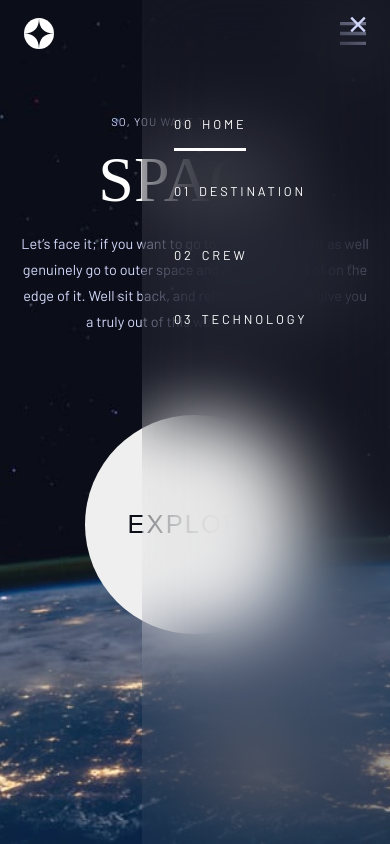
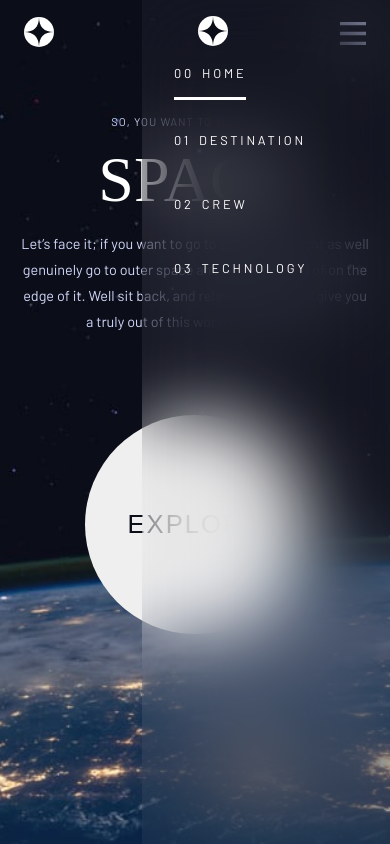
Before and after one commit to sabbircoder07/Space-tourism-multi-page-website, a website: page index.html in a window 390 px wide. Both pictures are taken after a click on the picture 353 px from the left and 33 px from the top of the page. Drawn offline with Linux system fonts and the light colour scheme; a web font is replaced by a local one.

Commit message:
Add files via upload

```diff
--- a/index.html
+++ b/index.html
@@ -32,17 +32,20 @@
   <body>
     <div class="home-container">
       <header class="header">
-        <img src="assets/shared/logo.svg" alt="Space tourism" class="logo" />
+        <a href="index.html" class="logo-link"
+          ><img src="assets/shared/logo.svg" alt="Space tourism" class="logo"
+        /></a>
         <div class="horizontal-bar">
           <hr />
         </div>
         <div class="nav-bar-mobile nav-mobile-hide">
           <nav class="nav-mobile">
-            <img
-              src="assets/shared/icon-close.svg"
-              alt="icon close"
-              class="icon-close"
-            />
+            <a href="index.html" class="logo-link"
+              ><img
+                src="assets/shared/logo.svg"
+                alt="Space tourism"
+                class="logo"
+            /></a>
             <ul class="moble-nav">
               <li class="moble-nav__item">
                 <a href="index.html" class="moble-nav__link active">
```
Also changed, not shown: crew-commander.html (+3 -1 lines), crew-engineer.html (+3 -1 lines), crew-pilot.html (+3 -1 lines), crew-specialist.html (+3 -1 lines), destination-europa.html (+3 -1 lines), destination-mars.html (+3 -1 lines), destination-moon.html (+3 -1 lines), destination-titan.html (+3 -1 lines), technology-capsule.html (+3 -1 lines), technology-spaceport.html (+3 -5 lines), technology-vehicle.html (+3 -1 lines), README.md, preview.jpg (added).
